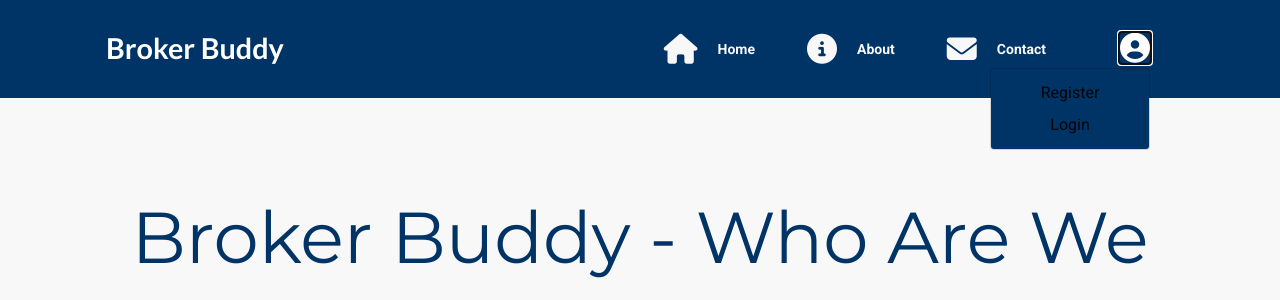
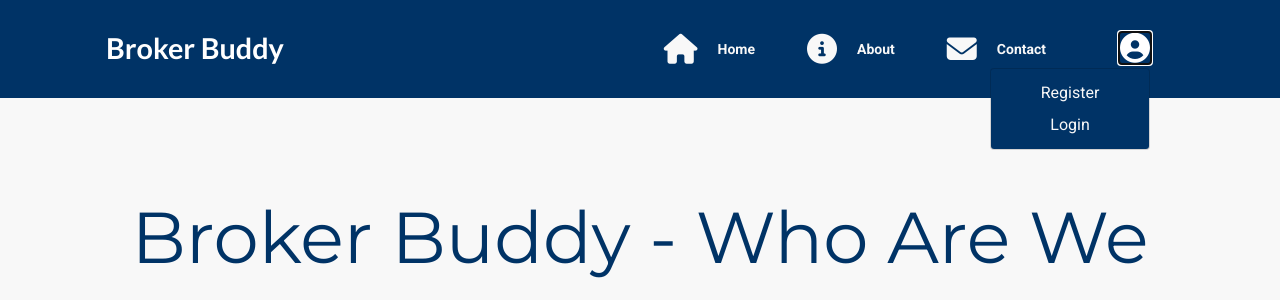
Before and after one commit to e-kai00/finFlare, a Django app: page /about/about/ in a window 1280 px wide, after a click that opens the changed part. Shown: the top 300 px of the page. Run offline with Django 4.2, Linux system fonts and the light colour scheme; some libraries are stand-ins or nearby versions.

Commit message:
Style drop down menu

```diff
--- a/static/css/style.css
+++ b/static/css/style.css
@@ -81,6 +81,10 @@ nav .nav-link {
     width: auto;
 }
 
+#container-drop-down {
+    background-color: var(--primary-color) !important;
+}
+
 .navbar-toggler-icon {
     filter: invert(1) grayscale(1) brightness(20);
 }
@@ -95,6 +99,10 @@ nav .nav-link {
 
 .navbar .dropdown-menu {
     background-color: var(--primary-color) !important;
+}
+
+.dropdown-menu .dropdown-item {
+    color: var(--background-color) !important; /* Change to your desired color */
 }
 
 .main-container {
@@ -296,10 +304,6 @@ form.signup p input {
     .brand {
         font-size: 1.5rem;
     }
-
-    #container-drop-down {
-        background-color: var(--primary-color) !important;
-    }
 }
 
 /* ------------------- LOGIN PAGE ------------------- */
--- a/templates/base.html
+++ b/templates/base.html
@@ -116,9 +116,9 @@
                                     <i class="fa fa-user-circle fa-3x rounded-circle text-white" aria-hidden="true"></i>
                                 </a>
                                 <ul class="dropdown-menu dropdown-menu-end" aria-labelledby="navbarDropdownMenuAvatar">
-                                    <li><a class="dropdown-item text-center" href="{% url 'account_signup' %}">Register</a>
+                                    <li class="white-text"><a class="dropdown-item text-center" href="{% url 'account_signup' %}">Register</a>
                                     </li>
-                                    <li><a class="dropdown-item text-center" href="{% url 'account_login' %}">Login</a></li>
+                                    <li class="white-text"><a class="dropdown-item text-center" href="{% url 'account_login' %}">Login</a></li>
                                 </ul>
                             </div>
                         </div>
```
